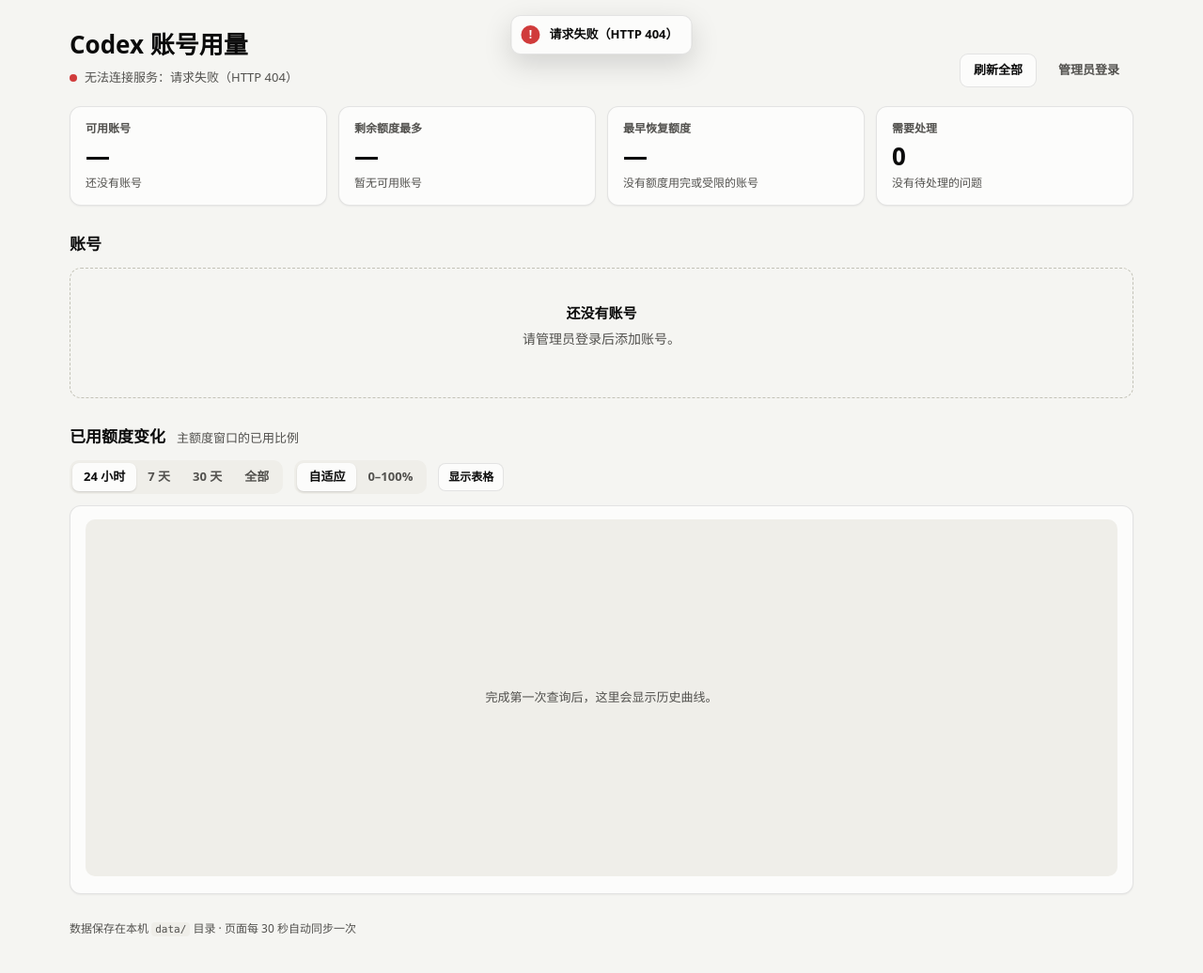
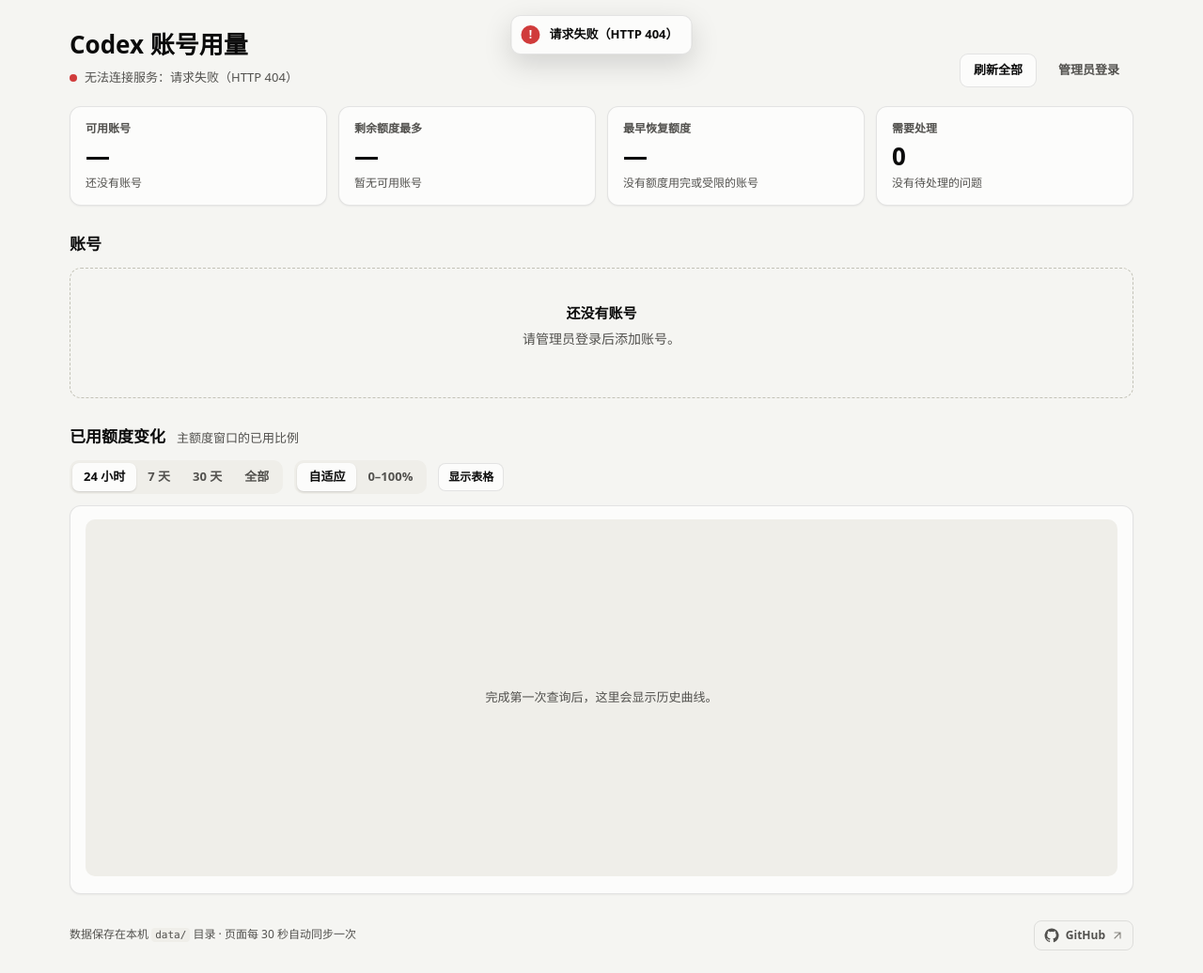
Before and after one commit to lkdhy/codex-usage-tracker, a website: page index.html in a window 1280 px wide. Shown: the whole page at 94% size. Drawn offline with Linux system fonts and the light colour scheme; no server answers.

Commit message:
style: add GitHub repository link to footer

```diff
--- a/index.html
+++ b/index.html
@@ -64,7 +64,14 @@
       </figure>
     </section>
 
-    <footer class="footer">数据保存在本机 <code>data/</code> 目录 · 页面每 30 秒自动同步一次</footer>
+    <footer class="footer">
+      <span>数据保存在本机 <code>data/</code> 目录 · 页面每 30 秒自动同步一次</span>
+      <a class="repo-link" href="https://github.com/lkdhy/codex-usage-tracker" target="_blank" rel="noopener noreferrer" aria-label="查看项目 GitHub 仓库（在新标签页打开）" title="查看项目源码（在新标签页打开）">
+        <svg width="16" height="16" viewBox="0 0 24 24" fill="currentColor" aria-hidden="true" focusable="false"><path d="M12 .75a11.25 11.25 0 0 0-3.558 21.923c.563.104.768-.244.768-.542 0-.267-.01-.975-.015-1.914-3.13.68-3.79-1.508-3.79-1.508-.512-1.3-1.25-1.646-1.25-1.646-1.023-.7.077-.686.077-.686 1.13.08 1.725 1.16 1.725 1.16 1.005 1.722 2.636 1.225 3.278.937.102-.728.394-1.225.715-1.507-2.499-.284-5.126-1.25-5.126-5.565 0-1.23.44-2.233 1.16-3.02-.116-.285-.503-1.43.11-2.98 0 0 .945-.303 3.095 1.153A10.79 10.79 0 0 1 12 6.177c.956.005 1.918.13 2.817.378 2.148-1.456 3.092-1.153 3.092-1.153.615 1.55.228 2.695.112 2.98.722.787 1.158 1.79 1.158 3.02 0 4.327-2.631 5.278-5.138 5.557.404.35.765 1.042.765 2.1 0 1.516-.014 2.74-.014 3.112 0 .3.202.65.774.54A11.252 11.252 0 0 0 12 .75Z"/></svg>
+        <span>GitHub</span>
+        <svg class="repo-link-arrow" width="12" height="12" viewBox="0 0 16 16" fill="none" stroke="currentColor" stroke-width="1.5" stroke-linecap="round" stroke-linejoin="round" aria-hidden="true" focusable="false"><path d="M4 12 12 4M4 4h8v8"/></svg>
+      </a>
+    </footer>
   </main>
 
   <dialog id="accountDialog" class="dialog" aria-labelledby="accountDialogTitle">
--- a/styles.css
+++ b/styles.css
@@ -205,7 +205,11 @@ h3 { margin: 0; font-size: 15px; font-weight: 650; }
 .chart-table tbody th { font-weight: 500; }
 .table-empty { margin: 0; padding: 24px; color: var(--ink-2); text-align: center; }
 
-.footer { color: var(--ink-2); font-size: 12px; }
+.footer { display: flex; align-items: center; justify-content: space-between; flex-wrap: wrap; gap: 8px 20px; color: var(--ink-2); font-size: 12px; }
+.repo-link { display: inline-flex; align-items: center; gap: 7px; flex: none; min-height: 32px; padding: 6px 10px; border: 1px solid var(--border); border-radius: 8px; color: var(--ink-2); text-decoration: none; font-weight: 600; transition: color .2s, background .2s, border-color .2s; }
+.repo-link:hover, .repo-link:focus-visible { color: var(--ink); background: var(--surface); border-color: var(--axis); }
+.repo-link svg { flex: none; }
+.repo-link-arrow { color: var(--muted); }
 
 /* 对话框 */
 .dialog { width: min(520px, calc(100vw - 24px)); max-height: calc(100vh - 24px); padding: 0; border: 1px solid var(--border); border-radius: 14px; background: var(--surface); color: var(--ink); box-shadow: 0 24px 64px rgba(0, 0, 0, .25); }
```
